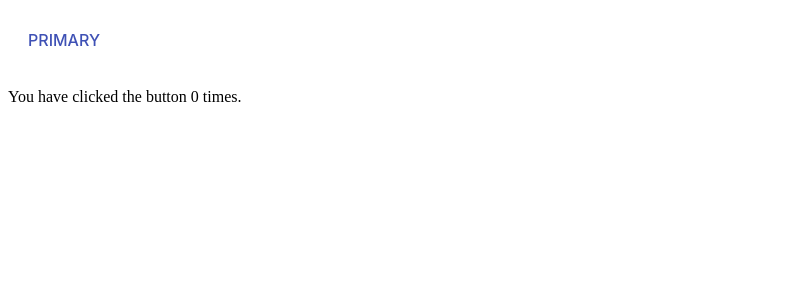
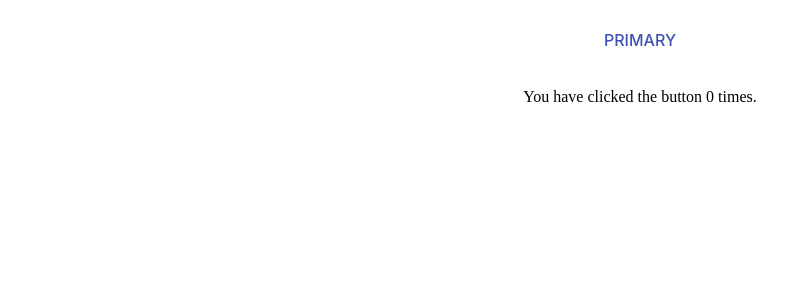
Before and after one commit to localtrip-tech/with-next-redux-materialui-eslint, a Next.js app: page / in a window 1280 px wide. Shown: the top 300 px of the page, without its empty margins (0-806 px from the left). Built offline with nearby package versions, Linux system fonts and the light colour scheme.

Commit message:
style: added into demo page

```diff
--- a/pages/index.js
+++ b/pages/index.js
@@ -1,5 +1,4 @@
 import React from 'react'
-import {connect} from 'react-redux'
 import TextButton from '../containers/demo';
 
 class Index extends React.Component {
@@ -9,11 +8,16 @@ class Index extends React.Component {
 
   render () {
     return (
-      <div>
+      <div className="demo-page">
         <TextButton>Primary</TextButton>
+        <style jsx>{`
+          .demo-page {
+            text-align: center;
+          }
+        `}</style>
       </div>
     )
   }
 }
 
-export default connect()(Index)
+export default Index
```
